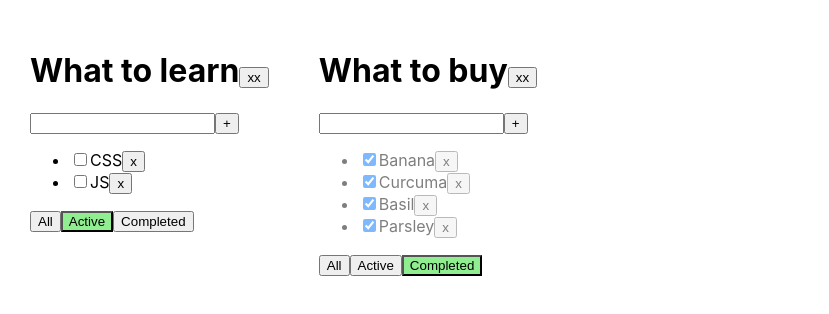
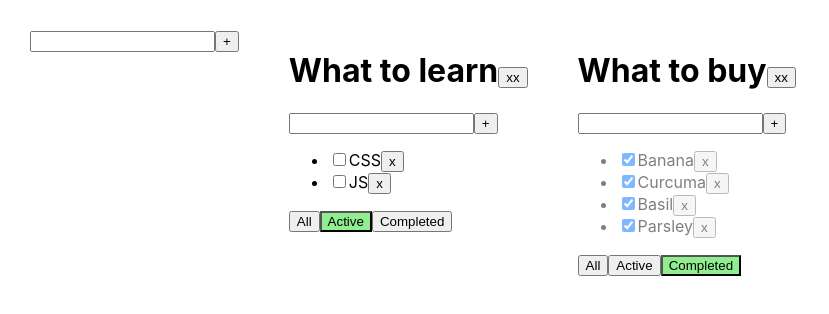
Before and after one commit to Issakov142/My-todo, a React (Create React App) app: page / in a window 1280 px wide. Shown: the top 314 px of the page, without its empty margins (0-829 px from the left). Built offline with nearby package versions, Linux system fonts and the light colour scheme.

Commit message:
new todolist adding done

```diff
--- /dev/null
+++ b/src/AddItemForm.tsx
@@ -0,0 +1,42 @@
+import React, {ChangeEvent, KeyboardEvent, useState} from 'react';
+
+type AddItemFormPropsType = {
+    addCallback: (value: string) => void
+}
+
+export function AddItemForm(props: AddItemFormPropsType) {
+    const [newItemTitle, setNewItemTitle] = useState<string>('')
+    const [error, setError] = useState<string | null>(null)
+
+    const onNewTaskTitleChangeHandler = (e: ChangeEvent<HTMLInputElement>): void => {
+        setNewItemTitle(e.currentTarget.value)
+        setError(null)
+    }
+
+    const onKeyPressHandler = (e: KeyboardEvent<HTMLInputElement>) => {
+        if (e.code === 'Enter') {
+            addItem()
+        }
+    }
+
+    function addItem() {
+        if (newItemTitle.trim() !== '') {
+            props.addCallback(newItemTitle.trim());
+            setNewItemTitle('')
+        } else {
+            setError('Fielder is required')
+        }
+    }
+
+    return (
+        <>
+            <div>
+                <input className={error ? 'error' : ''} value={newItemTitle} onChange={onNewTaskTitleChangeHandler}
+                       onKeyDown={onKeyPressHandler}/>
+                <button onClick={addItem}>+
+                </button>
+            </div>
+            {error && <div className={'error-message'}>{error}</div>}
+        </>
+    )
+}
--- a/src/App.tsx
+++ b/src/App.tsx
@@ -2,6 +2,7 @@ import React, {useState} from 'react';
 import './App.css';
 import {Item, Todolist} from './Todolist';
 import {v1} from 'uuid';
+import {AddItemForm} from './AddItemForm';
 
 export type Filter = 'all' | 'completed' | 'active'
 
@@ -29,6 +30,7 @@ function App() {
     )
 
     const deleteTodo = (todolistId: string) => {
+        debugger
         let filteredTodolists = todolists.filter((tl) => tl.id !== todolistId)
         setTodolists(filteredTodolists)
 
@@ -64,13 +66,12 @@ function App() {
         setTodolists([...todolists])
     }
 
-    // let filteredItems = items
-    // if (filter === 'completed') {
-    //     filteredItems = items.filter(i => i.isDone)
-    // }
-    // if (filter === 'active') {
-    //     filteredItems = items.filter(i => !i.isDone)
-    // }
+    const addTodolist = (todolistTitle: string) => {
+        const newTodolist: Todolist = {id: v1(), title: todolistTitle, filter: 'all'}
+
+        setItems({...items, [newTodolist.id]: []})
+        setTodolists([newTodolist,...todolists])
+    }
 
     type Todolist = {
         id: string
@@ -85,6 +86,7 @@ function App() {
 
     return (
         <div className="App">
+            <AddItemForm addCallback={addTodolist}/>
 
             {todolists.map((tl) => {
 
--- a/src/Todolist.tsx
+++ b/src/Todolist.tsx
@@ -1,5 +1,6 @@
-import React, {ChangeEvent, KeyboardEvent, useState} from 'react';
+import React, {ChangeEvent} from 'react';
 import {Filter} from './App';
+import {AddItemForm} from './AddItemForm';
 
 export type Item = {
     id: string
@@ -22,30 +23,6 @@ type Props = {
 
 export function Todolist(props: Props) {
 
-    const [newTaskTitle, setNewTaskTitle] = useState<string>('')
-    const [error, setError] = useState<string | null>(null)
-
-    const onNewTaskTitleChangeHandler = (e: ChangeEvent<HTMLInputElement>): void => {
-        setNewTaskTitle(e.currentTarget.value)
-        setError(null)
-    }
-
-    const onKeyPressHandler = (e: KeyboardEvent<HTMLInputElement>) => {
-        if (e.code === 'Enter') {
-            addTask()
-
-        }
-    }
-
-    function addTask() {
-        if (newTaskTitle.trim() !== '') {
-            props.addTask(newTaskTitle.trim(), props.todolistId);
-            setNewTaskTitle('')
-        } else {
-            setError('Fielder is required')
-        }
-    }
-
     function onDeleteTodolistHandler() {
         props.deleteTodolist(props.todolistId)
     }
@@ -60,16 +37,16 @@ export function Todolist(props: Props) {
         props.filterTask('completed', props.todolistId)
     }
 
+    const AddNewTaskTitleCallback = (value: string) => {
+        props.addTask(value, props.todolistId)
+    }
+
     return (
         <div>
-            <h1>{props.title}<button onClick={onDeleteTodolistHandler}>xx</button></h1>
-            <div>
-                <input className={error ? 'error' : ''} value={newTaskTitle} onChange={onNewTaskTitleChangeHandler}
-                       onKeyDown={onKeyPressHandler}/>
-                <button onClick={addTask}>+
-                </button>
-            </div>
-            {error && <div className={'error-message'}>{error}</div>}
+            <h1>{props.title}
+                <button onClick={onDeleteTodolistHandler}>xx</button>
+            </h1>
+            <AddItemForm addCallback={AddNewTaskTitleCallback}/>
             <ul>
                 {props.tasks.map((t) => {
 
@@ -80,7 +57,9 @@ export function Todolist(props: Props) {
                         props.changeTaskStatus(t.id, e.currentTarget.checked, props.todolistId)
                     }
 
-                    return <li className={t.isDone ? "is-done" : ""} key={t.id}><input type="checkbox" onChange={onChangeCheckboxHandler} checked={t.isDone}/><span>{t.title}</span>
+                    return <li className={t.isDone ? 'is-done' : ''} key={t.id}><input type="checkbox"
+                                                                                       onChange={onChangeCheckboxHandler}
+                                                                                       checked={t.isDone}/><span>{t.title}</span>
                         <button onClick={onDeleteClickHandler}>x
                         </button>
                     </li>
@@ -97,8 +76,6 @@ export function Todolist(props: Props) {
                         onClick={onCompletedClickHandler}>Completed
                 </button>
             </div>
-
-
         </div>
 
     )
```
